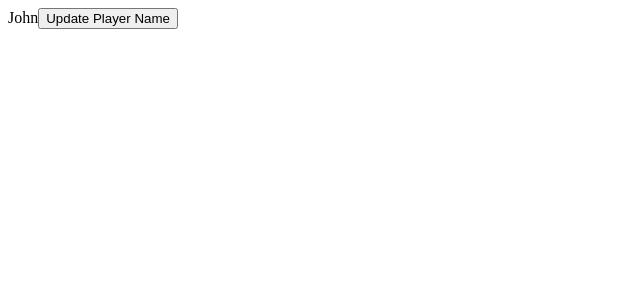
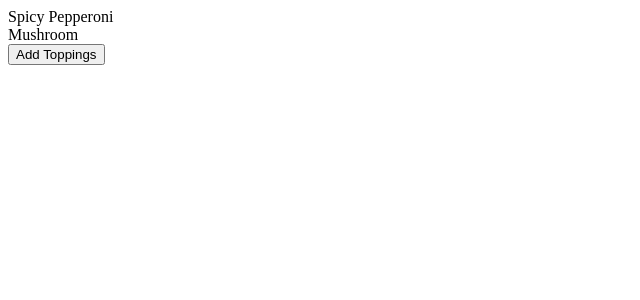
Before and after one commit to lhty24/react-mosh, a React (Vite) app: page / in a window 1280 px wide. Shown: the top 300 px of the page, without its empty margins (0-640 px from the left). Built offline with nearby package versions, Linux system fonts and the light colour scheme.

Commit message:
dev: exercise update state 2 - lec5.12

```diff
--- a/src/App.tsx
+++ b/src/App.tsx
@@ -1,24 +1,20 @@
 import { useState } from "react";
 
 function App() {
-  const [game, setGame] = useState({
-    id: 1,
-    player: {
-      name: "John",
-    },
+  const [pizza, setPizza] = useState({
+    name: "Spicy Pepperoni",
+    toppings: ["Mushroom"],
   });
 
   const handleClick = () => {
-    setGame({
-      ...game,
-      player: { ...game.player, name: "Mark" },
-    });
+    setPizza({ ...pizza, toppings: [...pizza.toppings, "Cheese"] });
   };
 
   return (
     <div>
-      {game.player.name}
-      <button onClick={handleClick}>Update Player Name</button>
+      {pizza.name}
+      <div>{pizza.toppings}</div>
+      <button onClick={handleClick}>Add Toppings</button>
     </div>
   );
 }
```
